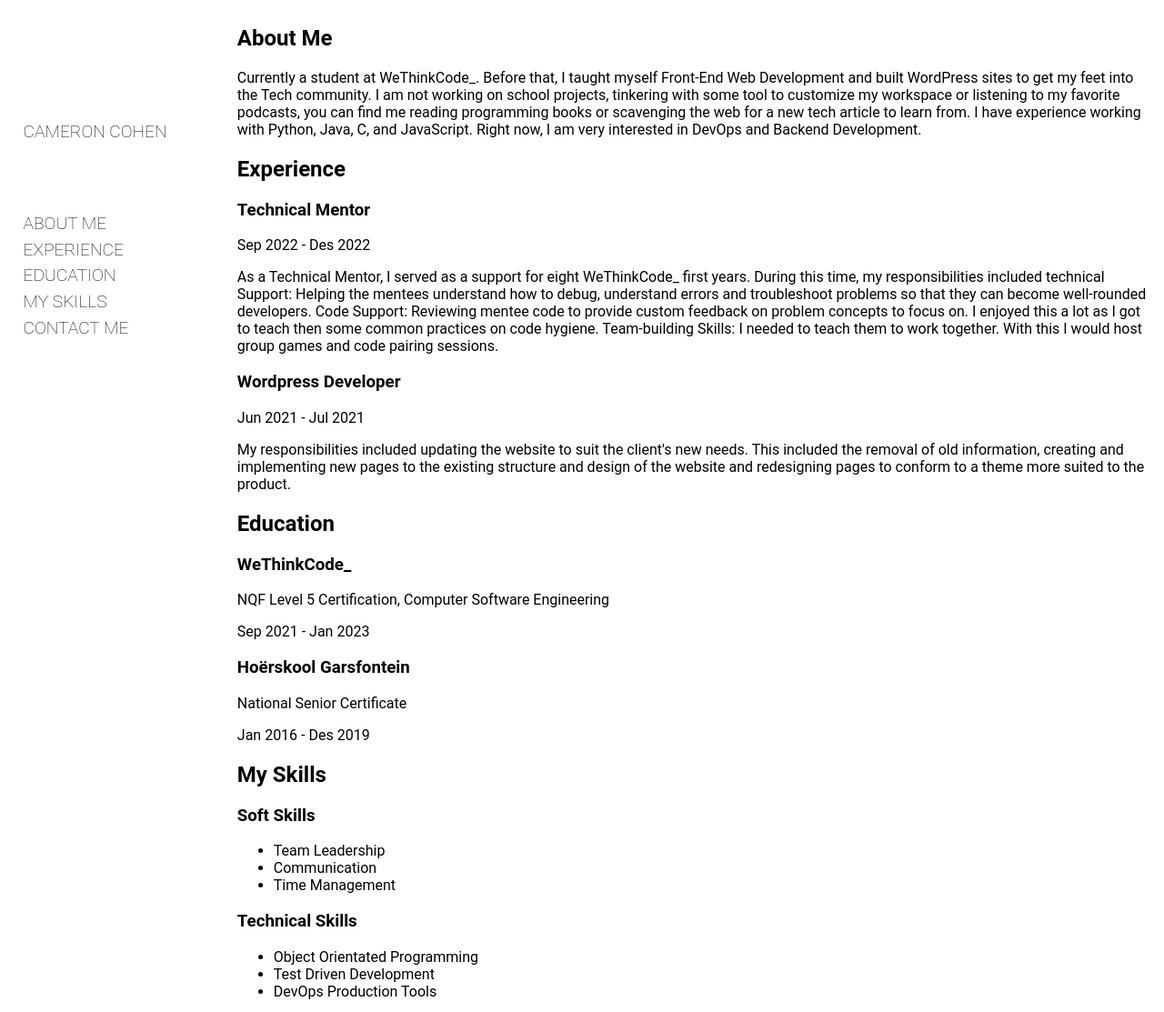
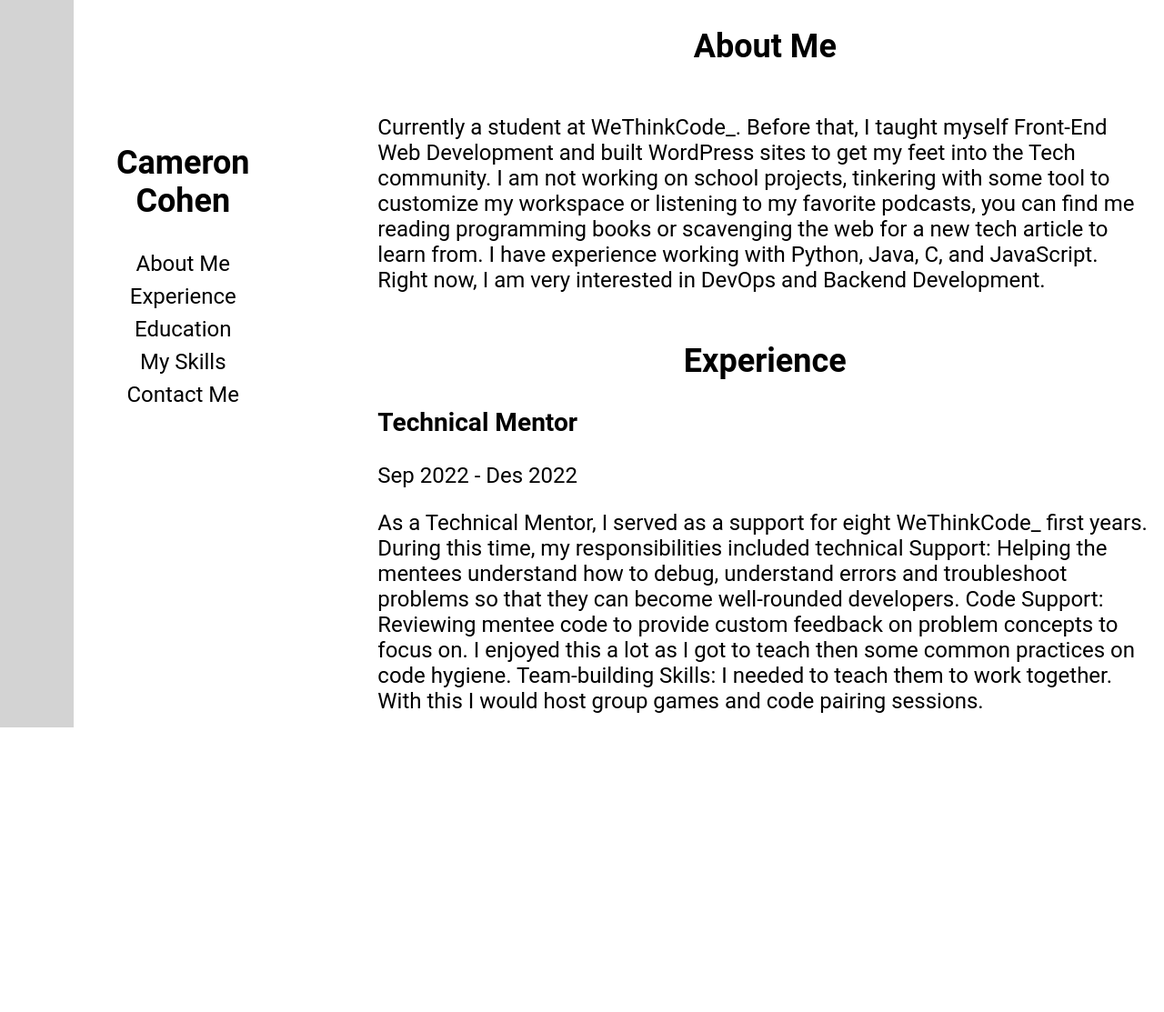
Before and after one commit to ccohen021/ccohen021.github.io, a plain HTML site: page index.html in a window 1280 px wide. Shown: the top 1113 px of the page at 91% size. After the commit the page ends 800 px from the top, so only its background shows below. Drawn offline with Linux system fonts and the light colour scheme.

Commit message:
semi decent

```diff
--- a/index.html
+++ b/index.html
@@ -6,28 +6,27 @@
     <title>Cameron Cohen</title>
 </head>
 <body>
-<div>
-    <header>
+    <div class="container">
+    <aside>
         <h1>Cameron Cohen</h1>
-        <nav>
         <a href="#about">About Me</a>
         <a href="#experience">Experience</a>
         <a href="#education">Education</a>
         <a href="#skills">My Skills</a>
         <a href="#contact">Contact Me</a>
-        </nav>
-
-    </header>
+    </aside>
 
     <main>
         <article id="about">
             <h2>About Me</h2>
+            <div>
                 <p>Currently a student at WeThinkCode_. Before that, I taught myself Front-End Web Development and built
                     WordPress sites to get my feet into the Tech community. I am not working on school projects, tinkering
                     with some tool to customize my workspace or listening to my favorite podcasts, you can find me reading
                     programming books or scavenging the web for a new tech article to learn from. I have experience working
                     with Python, Java, C, and JavaScript. Right now, I am very interested in DevOps and Backend Development.
                 </p>
+            </div>
         </article>
 
 
@@ -97,5 +96,6 @@
             <a href="https://www.linkedin.com/in/cameron-cohen-35691323b">LinkedIn</a><br>
         </article>
     </main>
+    </div>
 </body>
 </html>
--- a/stylesheet.css
+++ b/stylesheet.css
@@ -1,33 +1,67 @@
 body {
-    font-family: 'Roboto', sans-serif, Arial;
-    display: flex;
-    /*grid-template-columns: auto auto;*/
+    margin: 0;
+    font-family: "Roboto", sans-serif, "Arial";
+    font-size: x-large;
+    overflow: hidden;
+    height: 100vh;
 }
 
-main {
-    margin-left: 20%;
+/*header {*/
+/*    text-align: center;*/
+/*    padding: 10%;*/
+/*    color: white;*/
+/*    font-size: xx-large;*/
+/*    background-image: url(banner.jpg);*/
+/*    filter: brightness(80%);*/
+/*    text-transform: uppercase;*/
+/*}*/
+
+h1 {
+    padding: 0;
+    text-align: center;
 }
 
-header {
-    position: fixed;
-    top: 15%;
-    left: 2%;
+a:hover {
+    background-color: lightgray;
+}
+
+aside {
+    flex: 1 0 0%;
+    padding: 10% 10%;
+    background: linear-gradient(90deg, lightgray 20%, #FFF 0%);
+}
+
+
+
+main {
+    padding: 0% 1%;
+    overflow-y: auto;
+}
+
+h2 {
+    text-align: center;
+}
+
+#about > div {
+    display: flex;
+    gap: 5%;
+}
+
+img {
+    width: auto;
     height: 100%;
 }
 
-h1 {
-    padding-bottom: 40%;
+.container {
+    display: flex;
+    height: 100%;
+
 }
 
-h1, nav {
-    font-weight: lighter;
-    font-size: 120%;
-    text-transform: uppercase;
-}
-
-header > nav > a {
+aside> a {
     display: block;
     text-decoration: none;
     color: black;
     line-height: 150%;
+    text-align: center;
 }
```
Lines whose indentation alone changed are shown as unchanged.
